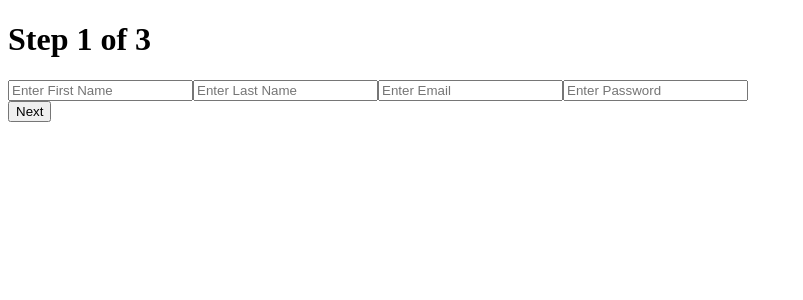
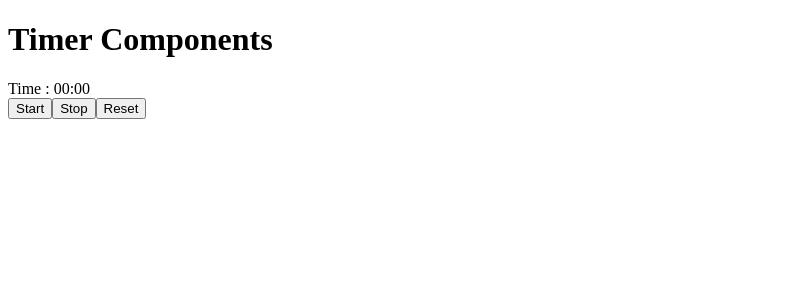
Before and after one commit to ArjunDivraniya/MERN, a React (Vite) app in the folder MAchine Coding/Components/: page /contect in a window 1280 px wide. Shown: the top 300 px of the page, without its empty margins (0-803 px from the left). Built offline with nearby package versions, Linux system fonts and the light colour scheme.

Commit message:
Add Timer component and update App to include it

```diff
--- a/MAchine Coding/Components/src/App.jsx
+++ b/MAchine Coding/Components/src/App.jsx
@@ -19,6 +19,7 @@ import Protected from './Components/Auth/protected.jsx'
 import Signup from './Components/Auth/signup.jsx'
 import Debounced from './Components/Debounced.jsx'
 import StepForm from './Components/StepForm.jsx'
+import Timer from './Components/Timer.jsx'
 const App = () => {
   return (
     <>
@@ -50,7 +51,8 @@ const App = () => {
 </BrowserRouter> */}
 
   {/* <Debounced/> */}
-  <StepForm/>
+  {/* <StepForm/> */}
+  <Timer/>
 
 
 
--- /dev/null
+++ b/MAchine Coding/Components/src/Components/Timer.jsx
@@ -0,0 +1,44 @@
+import React, {useState, useRef } from 'react'
+
+const Timer = () => {
+  const [time, setTime] = useState(0);
+  const timerIdRef = useRef(null);
+  const handleStart = () => {
+    timerIdRef.current = setInterval(() => {
+      setTime(prevTime => prevTime + 1);
+    }, 1000)
+  }
+  const handleStop = () => {
+    clearInterval(timerIdRef.current);
+  }
+  const handleReset = () => {
+    setTime(0);
+    clearInterval(timerIdRef.current);
+  }
+
+  const formatTime = () => {
+    const min =Math.floor(time / 60);
+    const sec = time % 60;
+    return `${String(min).padStart(2, "0")}:${String(sec).padStart(2, "0")}`;
+  }
+
+
+  return (
+    <>
+      <h1>Timer Components</h1>
+
+      <div>
+        Time : {formatTime()}
+      </div>
+
+      <div>
+        <button onClick={handleStart}>Start</button>
+        <button onClick={handleStop}>Stop</button>
+        <button onClick={handleReset}>Reset</button>
+      </div>
+
+    </>
+  )
+}
+
+export default Timer
```
